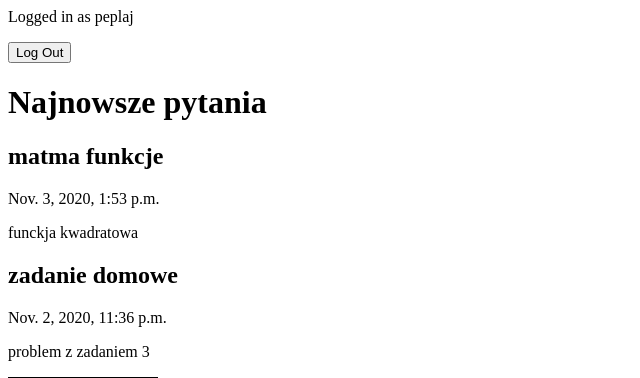
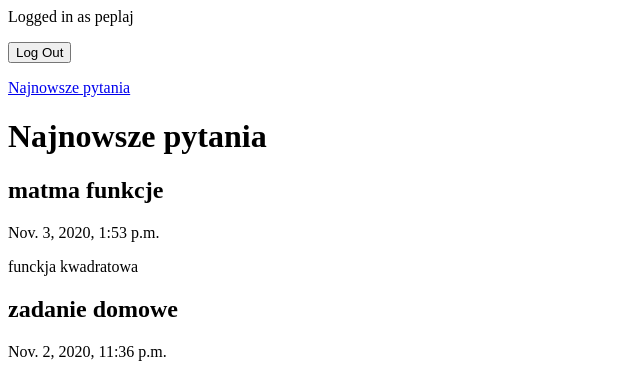
Before and after one commit to piotrPeplinski/forumSzkolneWebsite, a Django app: page /latest in a window 1280 px wide. Shown: the top 378 px of the page, without its empty margins (0-640 px from the left). Run offline with Django 3.2, Linux system fonts and the light colour scheme; a user stored in the database is signed in; data comes from the database, SQL or seed files in the repository; both versions use the stored data as it was after the commit.

Commit message:
reverted bad changes - ready to create question form

```diff
--- a/forum/templates/forum/base.html
+++ b/forum/templates/forum/base.html
@@ -4,6 +4,7 @@
     {% csrf_token %}
     <button type="submit">Log Out</button>
 </form>
+<a href="{% url 'latest' %}">Najnowsze pytania</a>
 {% else %}
 <a href="{% url 'accounts:sign' %}">Sign up</a>
 <a href="{% url 'accounts:log' %}">Log in</a>
```
Also changed, not shown: db.sqlite3, forum/migrations/0002_auto_20201103_2047.py (added), forum/migrations/0003_auto_20201103_2159.py (added).
